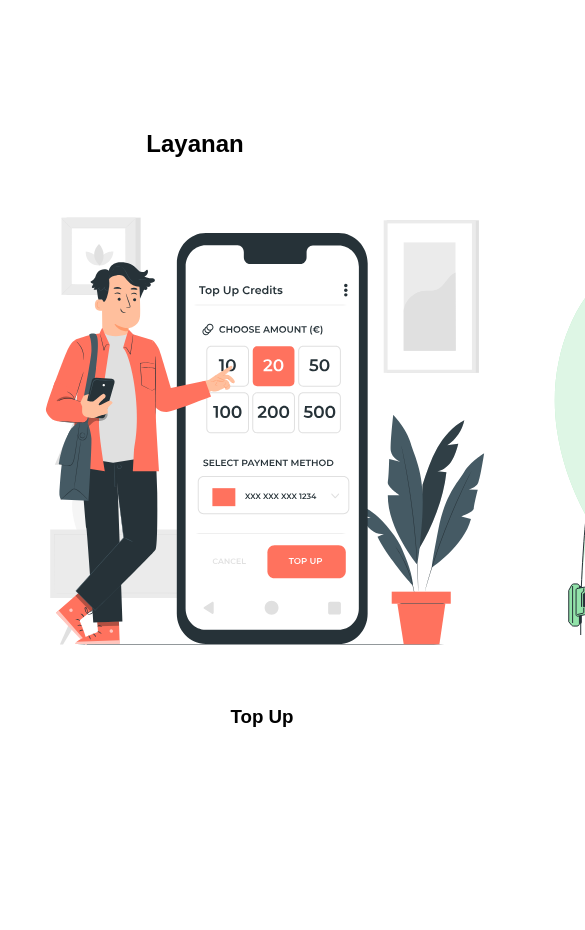
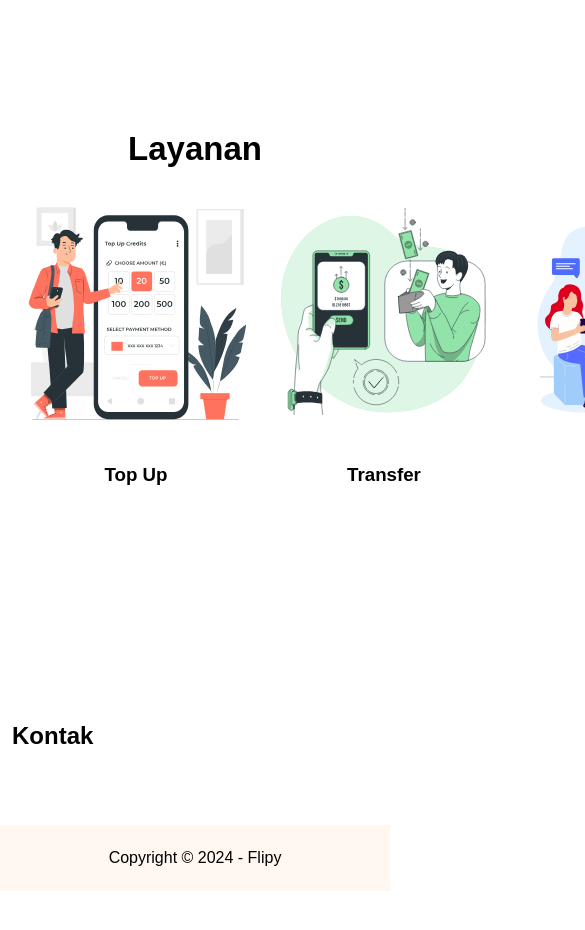
Before and after one commit to alfianfakhrudin2/AnterKuyweb, a plain HTML site: page index.html in a window 390 px wide. Shown: the part 1960-2890 px from the top of the page, 585 px wide, since content can reach past the window. After the commit the page ends 2851 px from the top, so only its background shows below. Drawn offline with Linux system fonts and the light colour scheme; a web font is replaced by a local one.

Commit message:
menambahkan responsive pada layanan

```diff
--- a/Asset/css/style.css
+++ b/Asset/css/style.css
@@ -112,15 +112,13 @@ header{
     z-index: 9999;
 }
 
-
-
 #page-top .container img {
     width: 500px;
     object-fit: cover;
 }
 
 section .container img {
-    width: 500px;
+    width: 448px;
     object-fit: cover;
 }
 
@@ -253,6 +251,7 @@ i {
 /* section fitur */
 .sectionTitle{
     display: flex;
+    font-size: 22px;
 }
 
 .box{
@@ -283,10 +282,9 @@ i {
     justify-content: space-between;
 }
 
-/* .service-icon i{
-    width: 100px;
-    height: 100px;
-} */
+.service-icon img{
+    width: 448px;
+}
 
 
 /* untuk footer */
@@ -299,6 +297,17 @@ i {
     align-self: stretch;
     padding: 24px 0px;
     background-color: var(--bg-color-secondary);
+}
+
+@media screen and (max-width: 1440px) {
+    .container {
+        width: 100%;
+        padding: 75px 12px;
+    }
+    .service-icon img{
+        width: 348px !important;
+    }
+
 }
 
 @media screen and (max-width: 768px) {
@@ -315,6 +324,9 @@ i {
         box-shadow: 0px 2px 12px 0px #dadada;
         gap: 8px;
         transition: 0.3s;
+    }
+    .service-icon img{
+        width: 248px !important;
     }
 
     .nav-list.show {
@@ -336,10 +348,3 @@ i {
         max-width: 420px;
     }
 }
-
-@media screen and (max-width: 1440px) {
-    .container {
-        width: 100%;
-        padding: 75px 12px;
-    }
-}
```
